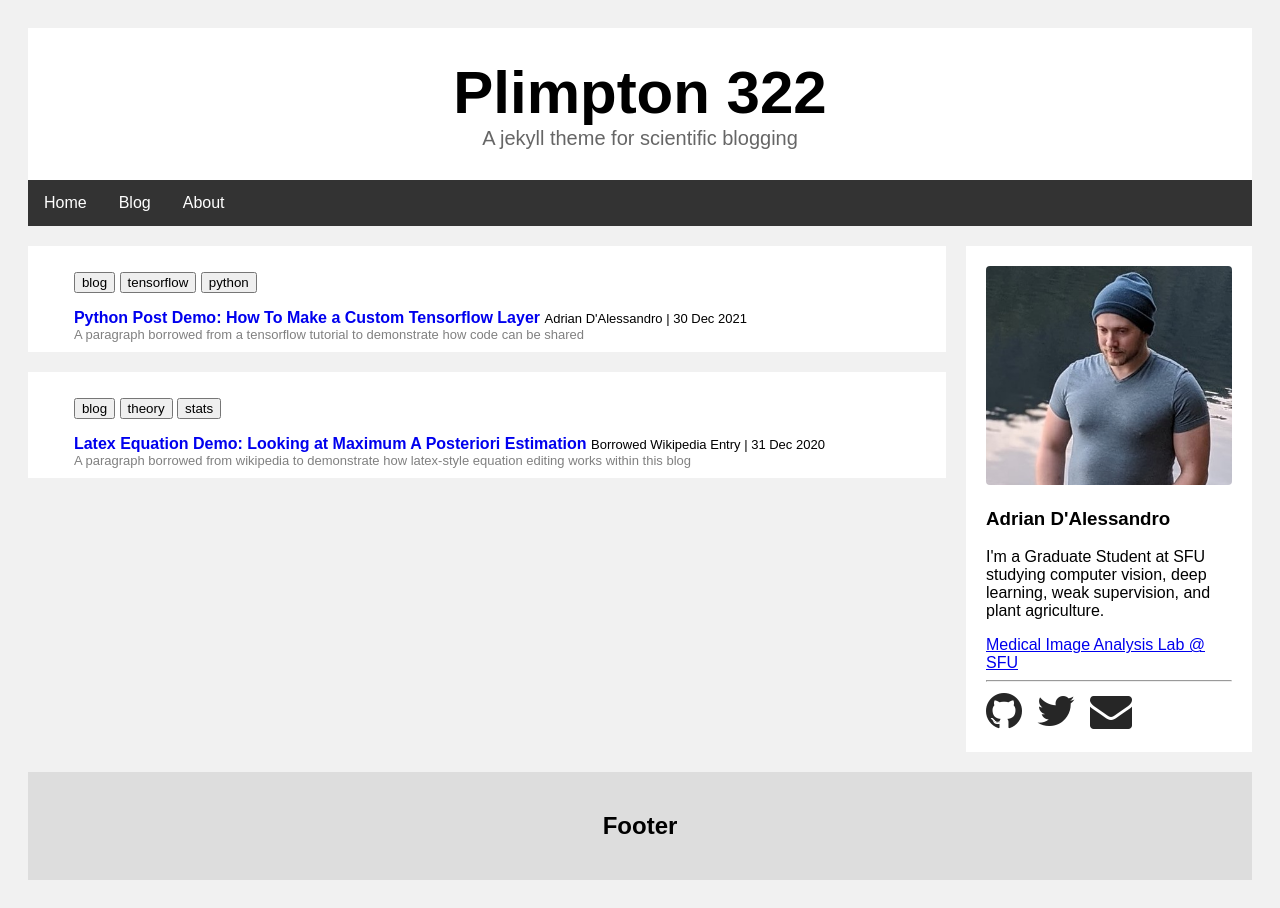
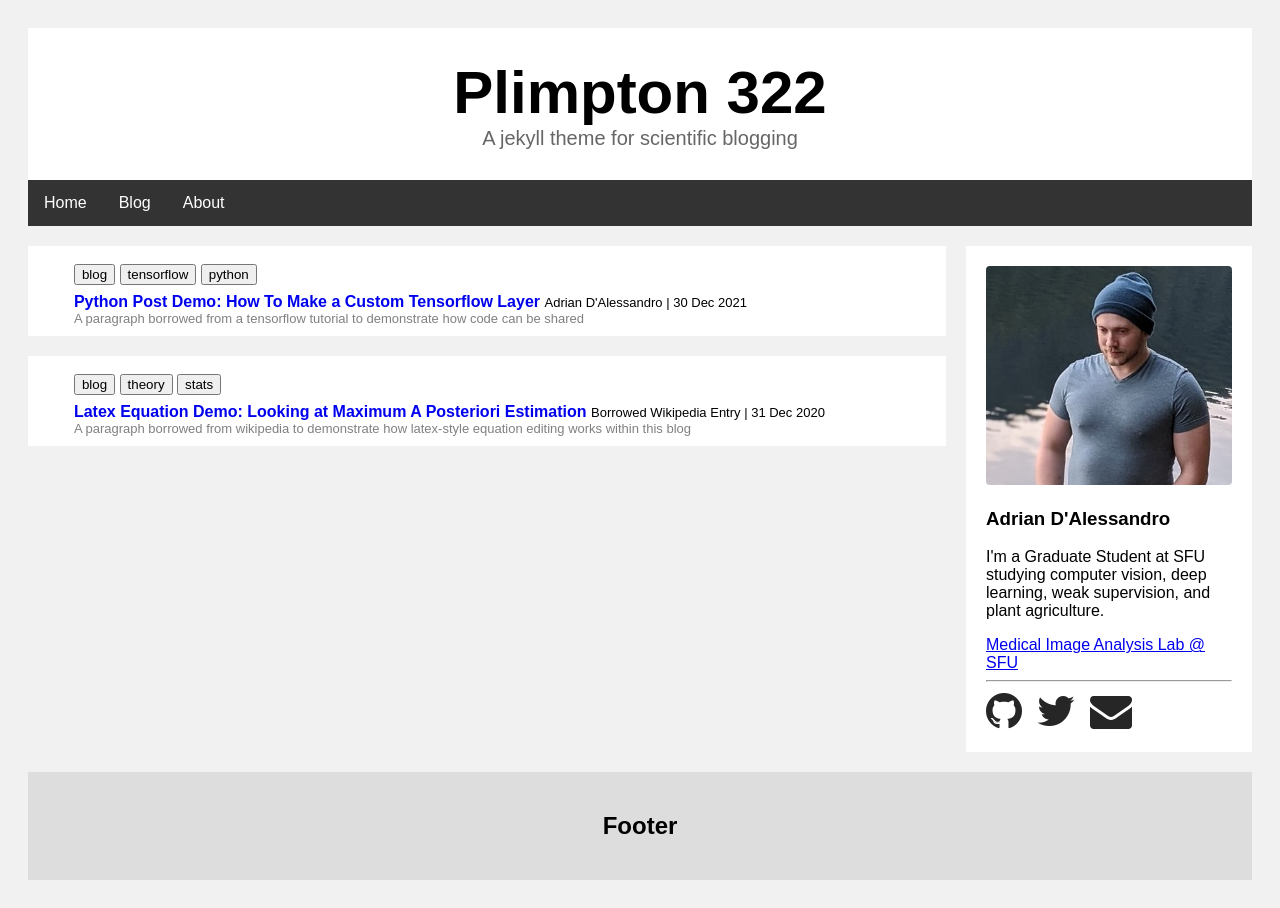
Before and after one commit to adrian-dalessandro/Plimpton322, a Jekyll site: the page built from blog.html, in a window 1280 px wide. Built offline with Jekyll 4.4.1, drawn with Linux system fonts in a browser that asks for light colours.

Commit message:
Update main.scss

```diff
--- a/_sass/main.scss
+++ b/_sass/main.scss
@@ -79,6 +79,11 @@ body {
 
 .link-card h4 {
   display:inline;
+}
+
+.link-buttons {
+  margin-block-start: 0.5em;
+  margin-block-end: 0.5em;
 }
 
 a.post-link {
```
